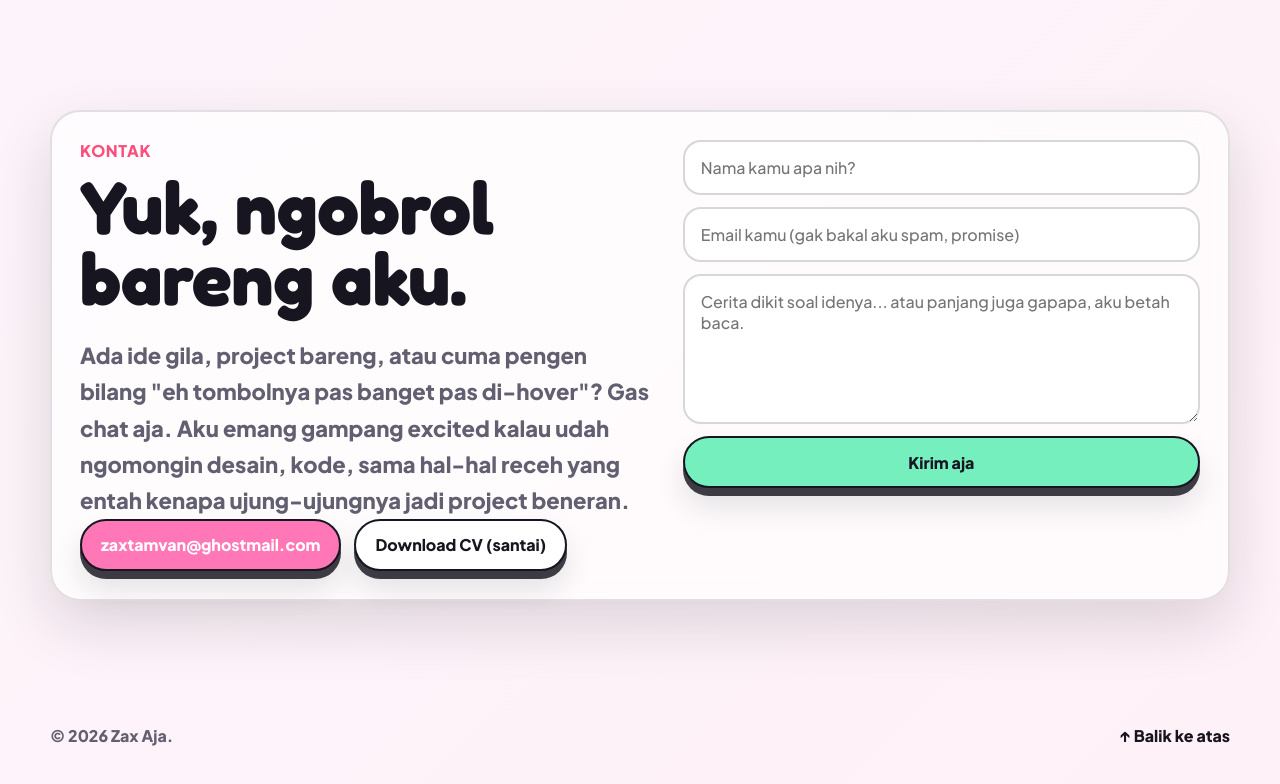
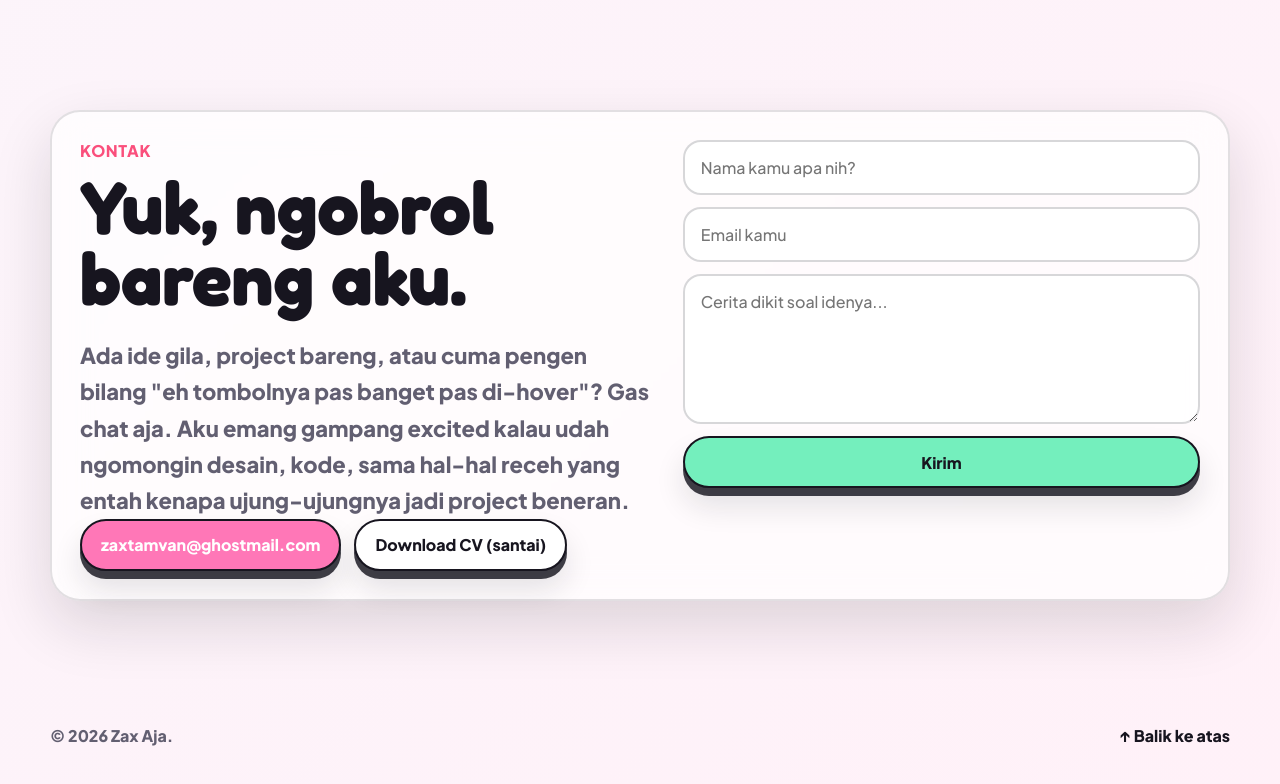
Before and after one commit to Zamir1907/OhMyPinis, a plain HTML site: page index.html in a window 1280 px wide. Shown: the part 10055-10839 px from the top of the page. Drawn offline with Linux system fonts and the light colour scheme.

Commit message:
Update index.html

```diff
--- a/index.html
+++ b/index.html
@@ -1566,9 +1566,9 @@ img{
 
         <form class="contact-form" id="contactForm">
           <input class="field" type="text" placeholder="Nama kamu apa nih?" aria-label="Nama" required />
-          <input class="field" type="email" placeholder="Email kamu (gak bakal aku spam, promise)" aria-label="Email" required />
-          <textarea class="field" placeholder="Cerita dikit soal idenya... atau panjang juga gapapa, aku betah baca." aria-label="Pesan" required></textarea>
-          <button class="btn mint magnetic" type="submit" id="sendBtn">Kirim aja</button>
+          <input class="field" type="email" placeholder="Email kamu" aria-label="Email" required />
+          <textarea class="field" placeholder="Cerita dikit soal idenya..." aria-label="Pesan" required></textarea>
+          <button class="btn mint magnetic" type="submit" id="sendBtn">Kirim</button>
         </form>
       </div>
     </section>
```
